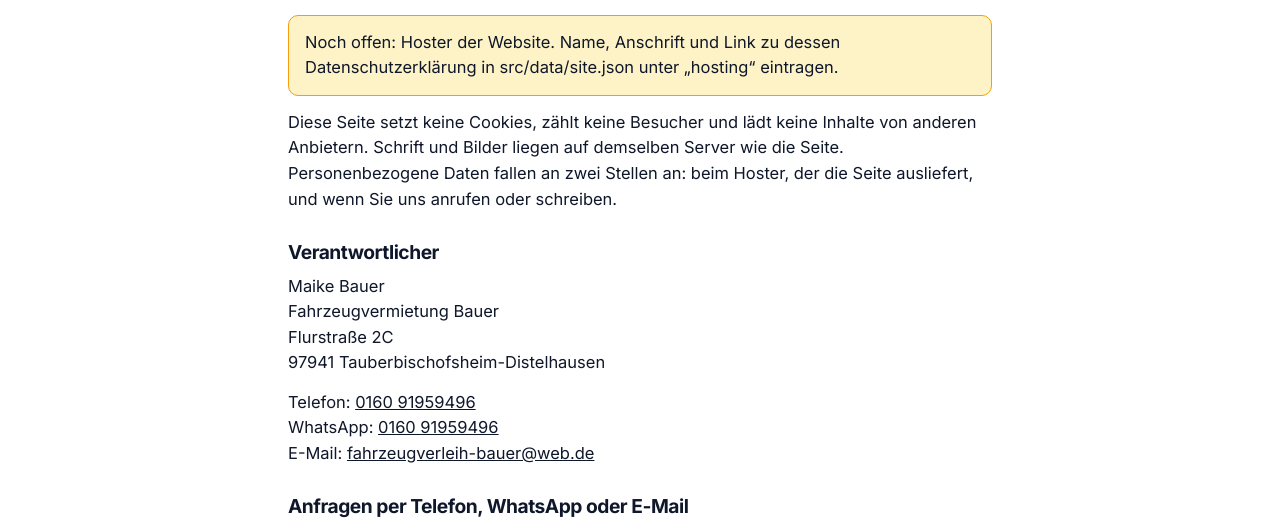
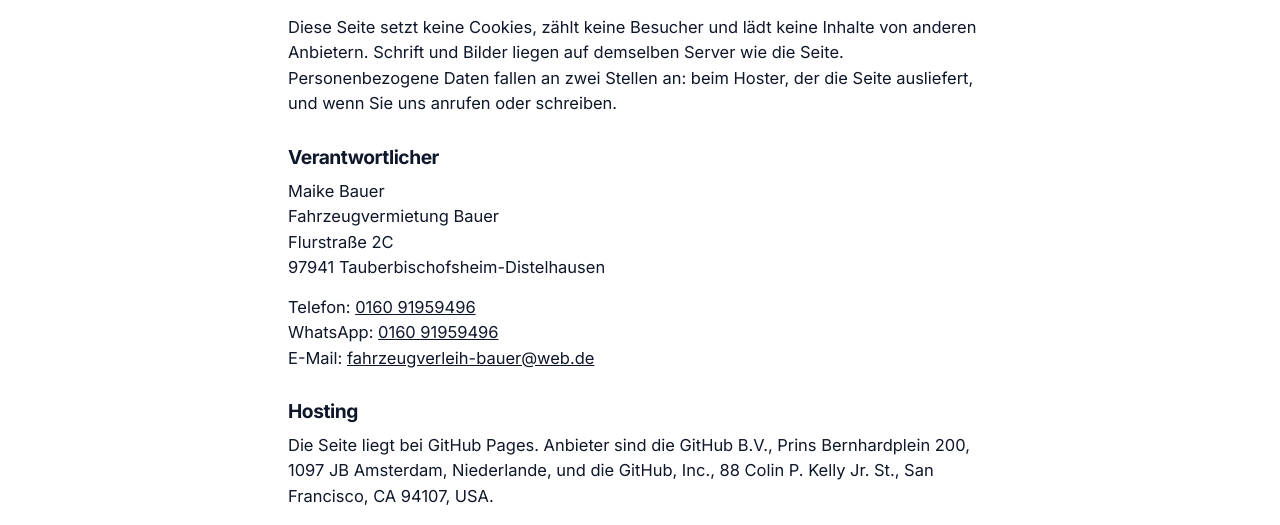
Before and after one commit to teifler/taubertal-anhaenger, an Astro site: page /datenschutz in a window 1280 px wide. Shown: the part 199-724 px from the top of the page. Built offline with nearby package versions, Linux system fonts and the light colour scheme; Astro itself is replaced by a stand-in of ours.

Commit message:
feat: serve the site from www.taubertal-anhaenger.de on GitHub Pages
The Pages job now runs the normal production build (real domain, no base
path, indexable). site.json names GitHub Pages as host, so the privacy
policy shows the GitHub section in every build. The sub-path preview build
stays available via DEPLOY_TARGET=github-pages.

Merge only after the domain is active and its DNS points to GitHub Pages,
otherwise the github.io preview breaks.

Co-Authored-By: Claude Opus 5.5 <noreply@anthropic.com>

```diff
--- a/src/data/index.ts
+++ b/src/data/index.ts
@@ -96,11 +96,15 @@ const siteSchema = z.strictObject({
   }),
   profiles: z.strictObject({ kleinanzeigen: z.url() }),
   /**
-   * Web host of the production site, named in the privacy policy. null until the client has chosen one; the
-   * production build then shows a notice. Assumes a host in the EU: a host elsewhere needs a transfer section
-   * like the GitHub Pages one in datenschutz.astro.
+   * Web host of the production site, named in the privacy policy. "github-pages" uses the GitHub section in
+   * datenschutz.astro (incl. the US transfer); an object describes a host in the EU. null shows a notice.
    */
-  hosting: z.strictObject({ name: z.string().min(1), address: z.string().min(1), privacyUrl: z.url() }).nullable(),
+  hosting: z
+    .union([
+      z.literal('github-pages'),
+      z.strictObject({ name: z.string().min(1), address: z.string().min(1), privacyUrl: z.url() }),
+    ])
+    .nullable(),
   serviceArea: z.array(z.string().min(1)).min(1),
 });
 
--- a/src/data/site.json
+++ b/src/data/site.json
@@ -45,6 +45,6 @@
   "profiles": {
     "kleinanzeigen": "https://www.kleinanzeigen.de/s-bestandsliste.html?userId=137386711"
   },
-  "hosting": null,
+  "hosting": "github-pages",
   "serviceArea": ["Tauberbischofsheim", "Lauda-Königshofen", "Grünsfeld", "Werbach", "Külsheim", "Wertheim"]
 }
--- a/src/pages/datenschutz.astro
+++ b/src/pages/datenschutz.astro
@@ -8,8 +8,8 @@ import BaseLayout from '../layouts/BaseLayout.astro';
 
 // The hosting section depends on where this build runs. GitHub's statements were checked on 20.11.2026 in
 // "About GitHub Pages" (section "Data collection") and in the GitHub General Privacy Statement.
-const onGitHubPages = DEPLOY_TARGET === 'github-pages';
-const host = site.hosting;
+const onGitHubPages = DEPLOY_TARGET === 'github-pages' || site.hosting === 'github-pages';
+const host = typeof site.hosting === 'object' ? site.hosting : null;
 const PRIVACY_AS_OF = 'November 2026';
 
 const links = {
```
Also changed, not shown: .github/workflows/ci.yml, README.md.
